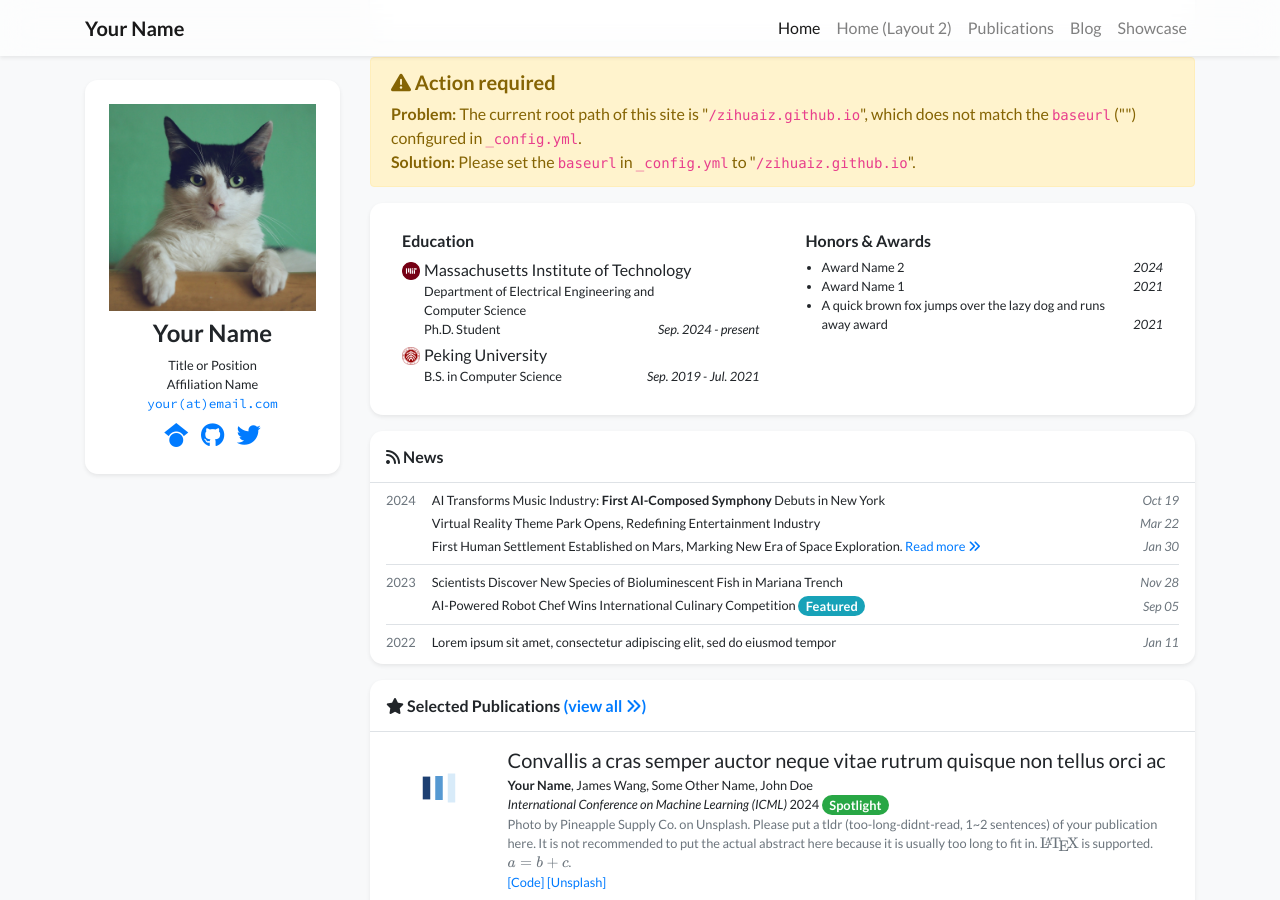
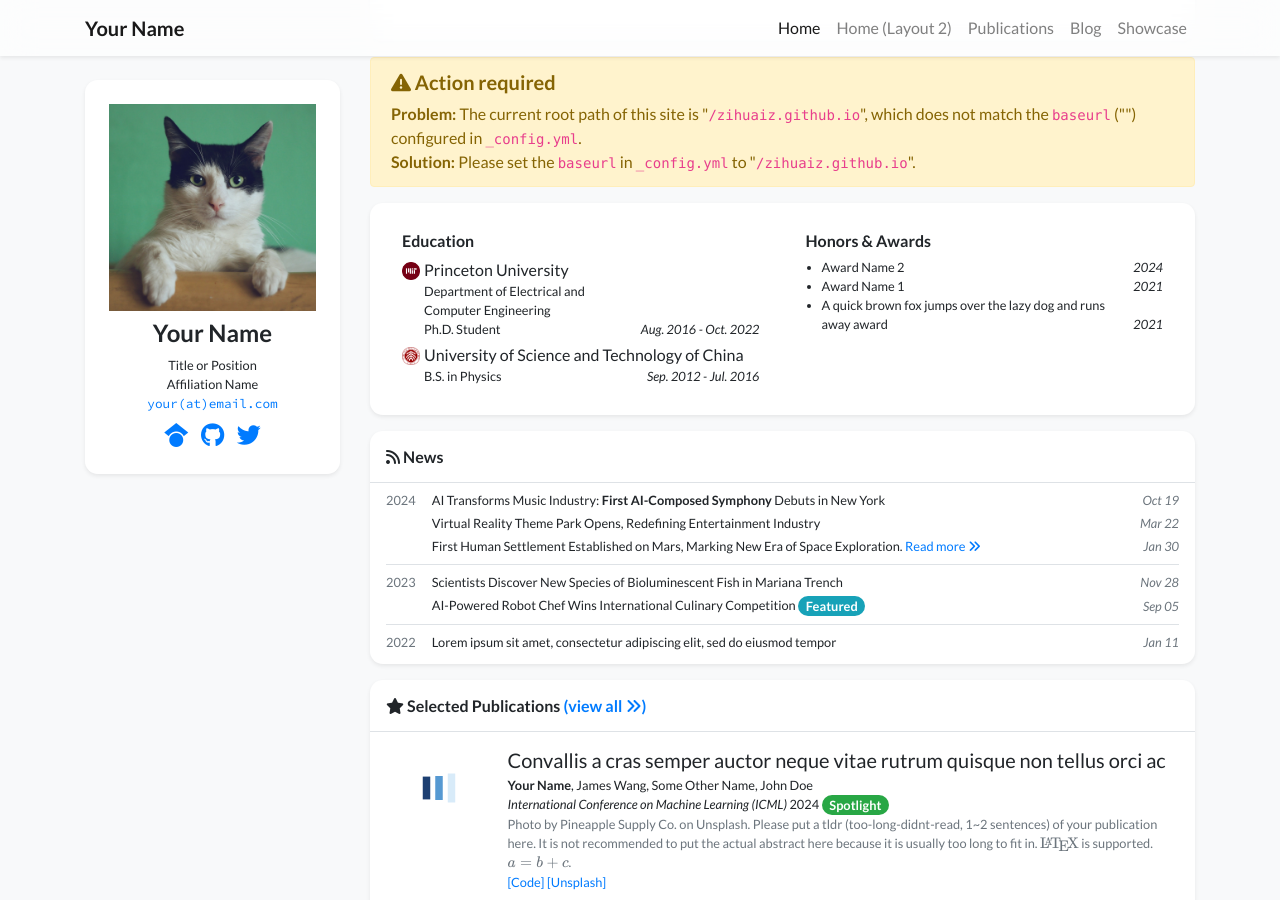
Before and after one commit to zihuaiz/zihuaiz.github.io, a Jekyll site: the page built from index.html, in a window 1280 px wide and 900 px high, scrolled down 329 px. Built offline with Jekyll 4.4.1, drawn with Linux system fonts in a browser that asks for light colours; nearby versions of some CDN libraries; a style sheet for code colours, icons or effects is not loaded.

Commit message:
Update profile.yml

```diff
--- a/_data/profile.yml
+++ b/_data/profile.yml
@@ -35,16 +35,16 @@ portrait_caption: >-
   Photo by Manja Vitolic on Unsplash (this caption is optional, comment it out to disable).
 
 education:
-- name: Massachusetts Institute of Technology
+- name: Princeton University
   logo: /assets/images/badges/MIT_Social_circle.png
   position: >-
-    Department of Electrical Engineering and Computer Science <br/>
+    Department of Electrical and Computer Engineering <br/>
     Ph.D. Student
-  date: Sep. 2024 - present
-- name: Peking University
+  date: Aug. 2016 - Oct. 2022
+- name: University of Science and Technology of China
   logo: /assets/images/badges/PKU_red.png
-  position: B.S. in Computer Science
-  date: Sep. 2019 - Jul. 2021
+  position: B.S. in Physics
+  date: Sep. 2012 - Jul. 2016
 
 # experience:
 # - name: Peking University
```
